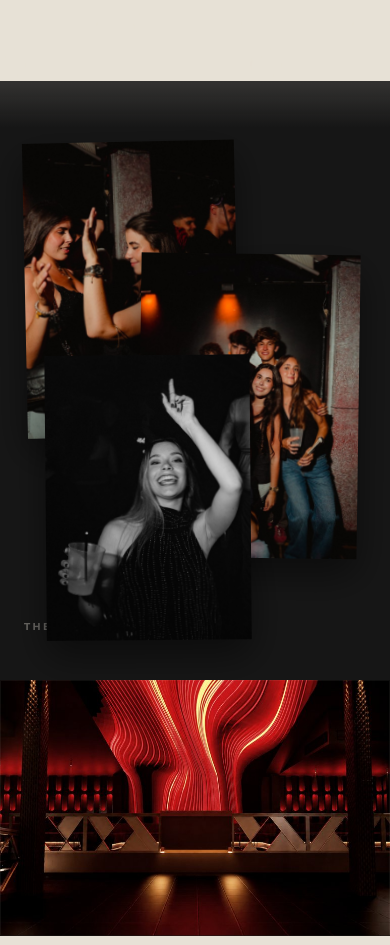
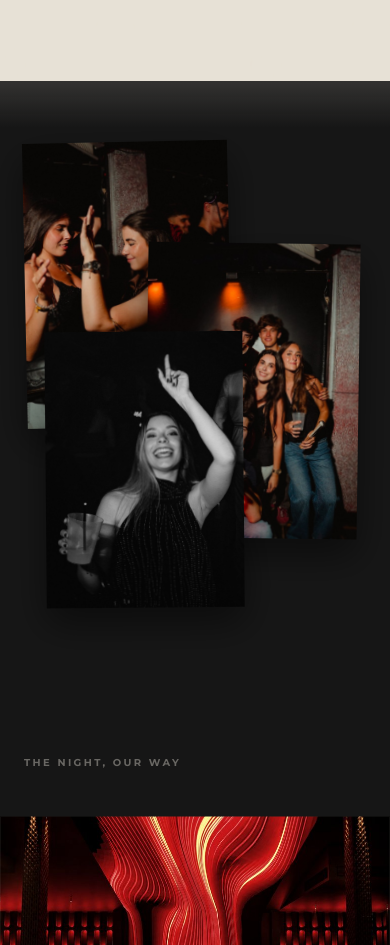
Before and after one commit to pgrahe/quartierbarcelona, a React (Vite) app: page / in a window 390 px wide. Shown: the part 2060-3005 px from the top of the page. Built offline with nearby package versions, Linux system fonts and the light colour scheme.

Commit message:
more more fixes

```diff
--- a/src/components/BrandMoment.css
+++ b/src/components/BrandMoment.css
@@ -15,10 +15,13 @@
   overflow: clip;
 }
 
+/* Height has to clear the tallest layer at its LOWEST point — that is its
+   top offset, plus its own height, plus the full parallax travel (86px on the
+   front layer). Sized short, the drift pushes a print past the bottom edge and
+   the caption underneath collides with it. */
 .moment__collage {
   position: relative;
-  /* Taller than the prints so they have somewhere to drift. */
-  aspect-ratio: 16 / 11;
+  aspect-ratio: 4 / 3;
   width: 100%;
 }
 
@@ -86,7 +89,7 @@
  * ---------------------------------------------------------------------- */
 @media (max-width: 900px) {
   .moment__collage {
-    aspect-ratio: 10 / 13;
+    aspect-ratio: 10 / 17;
   }
 
   .moment__layer {
@@ -96,19 +99,19 @@
   .moment__layer[data-layer='back'] {
     --l: 0%;
     --t: 0%;
-    --w: 62%;
+    --w: 60%;
   }
 
   .moment__layer[data-layer='mid'] {
-    --l: 34%;
-    --t: 26%;
-    --w: 64%;
+    --l: 36%;
+    --t: 18%;
+    --w: 62%;
   }
 
   .moment__layer[data-layer='front'] {
     --l: 6%;
-    --t: 50%;
-    --w: 60%;
+    --t: 34%;
+    --w: 58%;
   }
 }
 
--- a/src/components/MobileMenu.css
+++ b/src/components/MobileMenu.css
@@ -9,6 +9,10 @@
   transition:
     opacity var(--t-base) var(--ease),
     visibility 0s linear var(--t-base);
+}
+
+.mmenu:focus {
+  outline: none;
 }
 
 .mmenu[data-open='true'] {
--- a/src/components/MobileMenu.jsx
+++ b/src/components/MobileMenu.jsx
@@ -15,6 +15,7 @@ import './MobileMenu.css'
 export default function MobileMenu({ open, onClose }) {
   const { t } = useLanguage()
   const panelRef = useRef(null)
+  const wasOpenRef = useRef(false)
 
   const links = [
     { id: 'inicio', label: t.nav.home },
@@ -57,9 +58,10 @@ export default function MobileMenu({ open, onClose }) {
     }
 
     document.addEventListener('keydown', onKey)
-    // Move focus in once the panel has painted.
+    // Focus the dialog shell, not the first link — programmatic link focus
+    // flashes :focus-visible on touch open (notably iOS Safari, first time).
     const id = window.setTimeout(() => {
-      panelRef.current?.querySelector('a[href], button')?.focus()
+      panelRef.current?.focus({ preventScroll: true })
     }, 60)
 
     return () => {
@@ -67,6 +69,18 @@ export default function MobileMenu({ open, onClose }) {
       window.clearTimeout(id)
     }
   }, [open, onClose])
+
+  // Return focus to the hamburger that opened the panel.
+  useEffect(() => {
+    if (open) {
+      wasOpenRef.current = true
+      return
+    }
+    if (!wasOpenRef.current) return
+    window.setTimeout(() => {
+      document.querySelector('.nav__burger')?.focus({ preventScroll: true })
+    }, 0)
+  }, [open])
 
   const go = (e, id) => {
     e.preventDefault()
@@ -81,6 +95,7 @@ export default function MobileMenu({ open, onClose }) {
       className="mmenu"
       data-open={open}
       aria-hidden={!open}
+      tabIndex={-1}
       {...(open ? { role: 'dialog', 'aria-modal': 'true', 'aria-label': t.nav.menu } : {})}
       {...(open ? {} : { inert: '' })}
       ref={panelRef}
```
